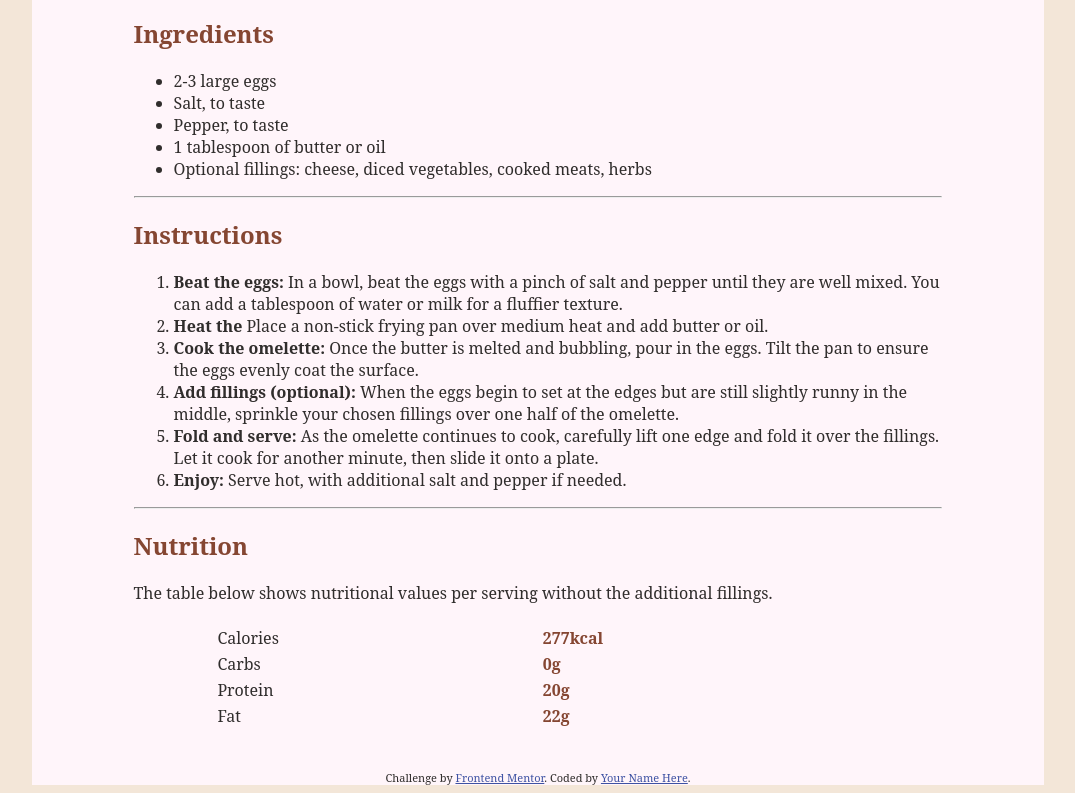
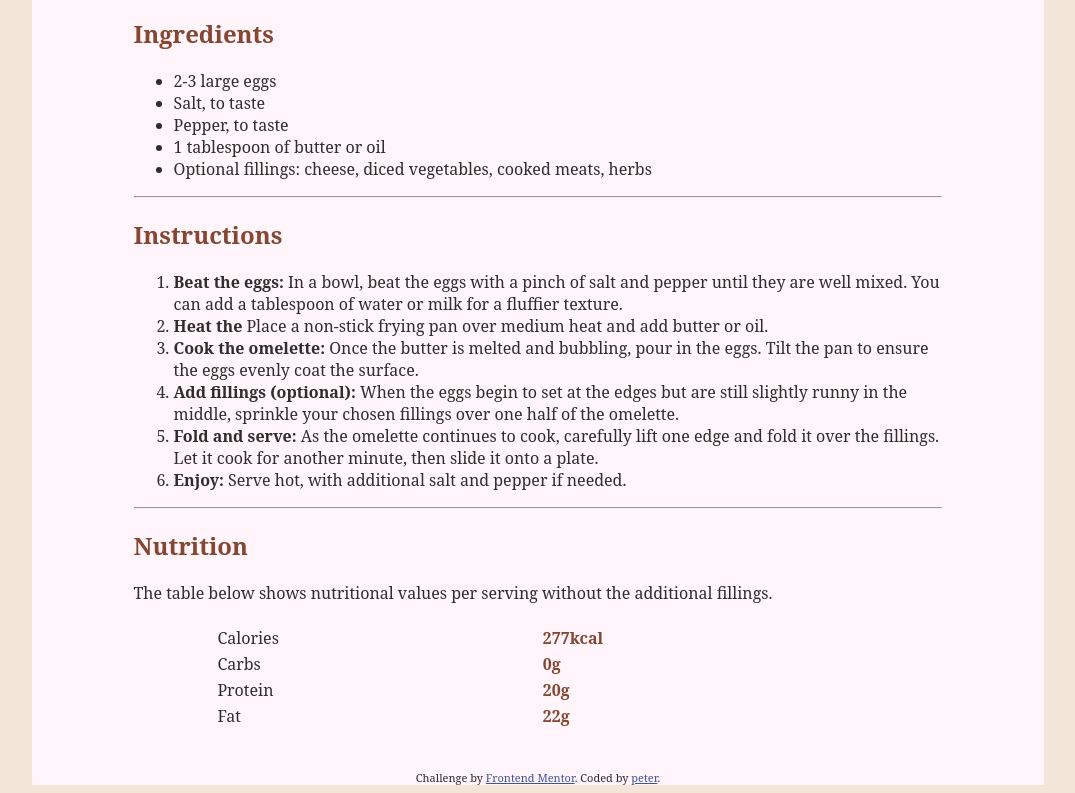
Before and after one commit to Pe-te-r/Recipe-page, a plain HTML site: page index.html in a window 1280 px wide. Shown: the part 731-1524 px from the top of the page, without its empty margins (102-1177 px from the left). Drawn offline with Linux system fonts and the light colour scheme.

Commit message:
Update index.html

```diff
--- a/index.html
+++ b/index.html
@@ -109,7 +109,7 @@
 
   <div class="attribution">
     Challenge by <a href="https://www.frontendmentor.io?ref=challenge" target="_blank">Frontend Mentor</a>.
-    Coded by <a href="#">Your Name Here</a>.
+    Coded by <a href="#">peter</a>.
   </div>
 </main>
 </body>
```
